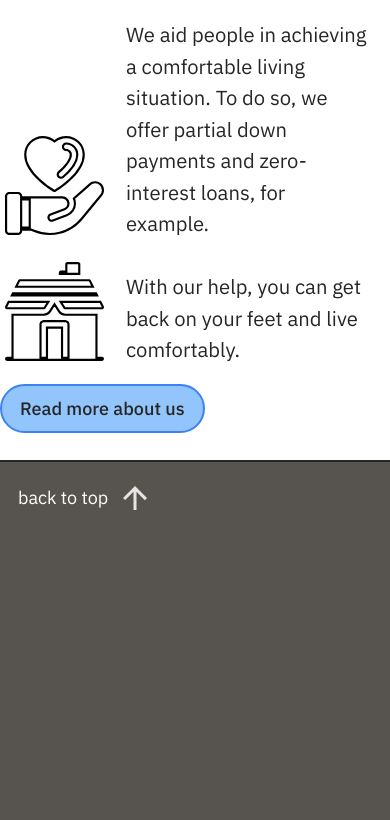
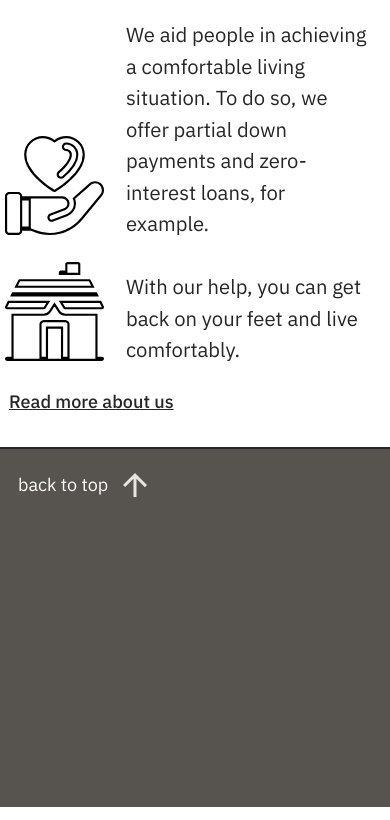
Before and after one commit to blaze-vincent/christian-action-2022, a Next.js app: page / in a window 390 px wide. Shown: the part 1211-2031 px from the top of the page. Built offline with nearby package versions, Linux system fonts and the light colour scheme.

Commit message:
Make buttons more responsive

```diff
--- a/components/aboutPreview/aboutPreview.js
+++ b/components/aboutPreview/aboutPreview.js
@@ -16,7 +16,7 @@ export default function AboutPreview(){
       href='/about'
     >
       <a
-        className="py-2 text-cl max-w-max font-medium bg-blue-300 px-4 rounded-full border-blue-500 border-2 border-solid"
+        className="font-medium underline px-2 py-1 max-w-max"
       >Read more about us</a>
     </Link>
   </div>
--- a/components/downloadsSection.js
+++ b/components/downloadsSection.js
@@ -27,7 +27,7 @@ export default function DownloadsSection({resources}){
                 href={obj.url}
                 key={index }
                 target="_blank"
-                className="bg-blue-500 text-white font-medium px-2 py-1"
+                className="bg-blue-500 hover:bg-blue-600 text-white font-medium px-2 py-1"
               >
                 {obj.text}
               </a>
```
